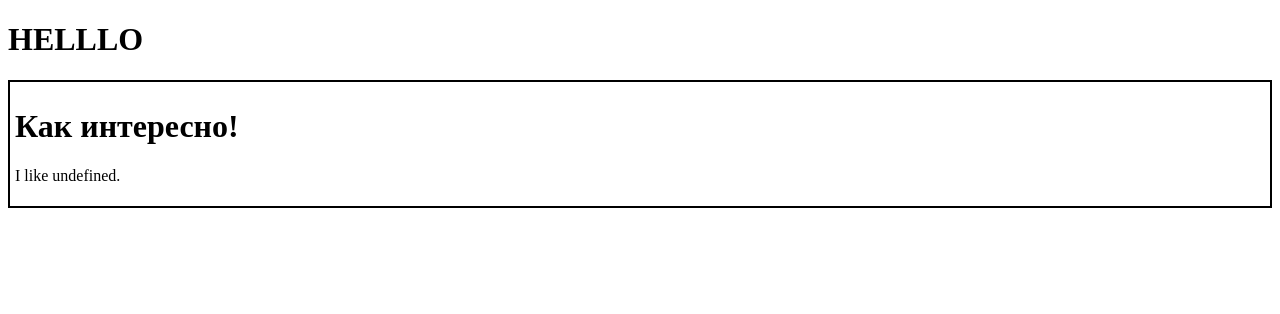
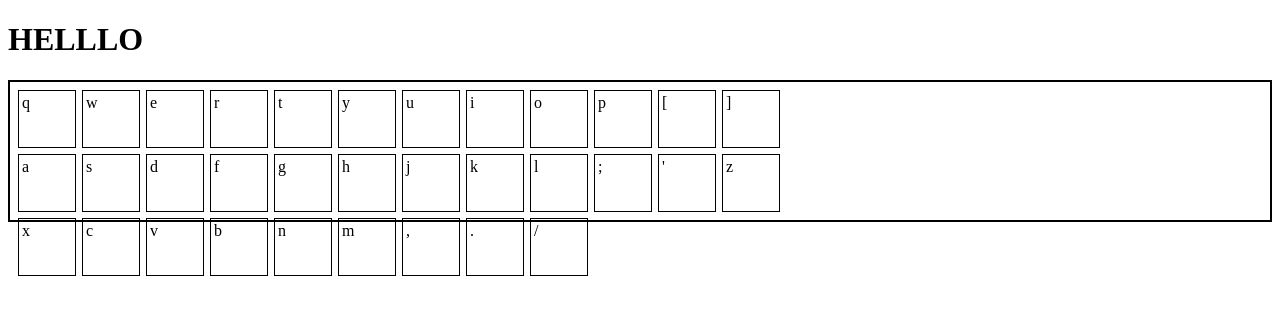
Before and after one commit to ShepelVitalii2/virtual-keyboard, a website built with webpack: page webpack/src/template.html in a window 1280 px wide. Built offline with nearby package versions, Linux system fonts and the light colour scheme.

Commit message:
1 draft of virtual keyboard

```diff
--- a/webpack/src/index.js
+++ b/webpack/src/index.js
@@ -1,19 +1,78 @@
-// import example from "./images/example.svg";
 import "./style.css";
 
-class Game {
-  name = "Violin Charades";
+const keyboard = [
+  113,
+  119,
+  101,
+  114,
+  116,
+  121,
+  117,
+  105,
+  111,
+  112,
+  91,
+  93,
+  97,
+  115,
+  100,
+  102,
+  103,
+  104,
+  106,
+  107,
+  108,
+  59,
+  39,
+  122,
+  120,
+  99,
+  118,
+  98,
+  110,
+  109,
+  44,
+  46,
+  47,
+];
+document.onkeypress = function (event) {
+  keyboard.push(event.charCode);
+  console.log(keyboard);
+};
+
+function init() {
+  let out = "";
+  for (let i = 0; i < keyboard.length; i += 1) {
+    if (i === 12 || i === 24) {
+      out += '<div class="clearfix"></div>';
+    }
+    out +=
+      '<div class="k-key" data="' +
+      keyboard[i] +
+      '"> ' +
+      String.fromCharCode(keyboard[i]) +
+      "</div>";
+  }
+  document.querySelector("#root").innerHTML = out;
 }
-const myGame = new Game();
+init();
 
-// создаем параграф
-const p = document.createElement("p");
-p.textContent = `I like ${myGame.game}.`;
+document.onkeypress = function (e) {
+  document.querySelectorAll("#root .k-key").forEach(function (element) {
+    element.classList.remove("active");
+  });
+  document
+    .querySelector('#root .k-key[data="' + e.keyCode + '"]')
+    .classList.add("active");
+};
 
-// создаем элемент заголовка
-const heading = document.createElement("h1");
-heading.textContent = "Как интересно!";
-
-// добавляем параграф и заголовок в DOM
-const root = document.querySelector("#root");
-root.append(heading, p);
+document.querySelectorAll("#root .k-key").forEach(function (element) {
+  element.onclick = function (event) {
+    document.querySelectorAll("#root .k-key").forEach(function (element) {
+      element.classList.remove("active");
+    });
+    let code = this.getAttribute("data");
+    this.classList.add("active");
+    // console.log(code);
+  };
+});
--- a/webpack/src/style.css
+++ b/webpack/src/style.css
@@ -1,5 +1,25 @@
 #root {
   display: block;
+  /* min-height: 200px; */
   border: 2px solid black;
   padding: 5px;
 }
+
+.clearfix {
+  display: block;
+  width: 100%;
+  clear: both;
+}
+
+.k-key {
+  width: 50px;
+  height: 50px;
+  border: 1px solid black;
+  margin: 3px;
+  padding: 3px;
+  float: left;
+}
+
+.active {
+  background: orange;
+}
```
